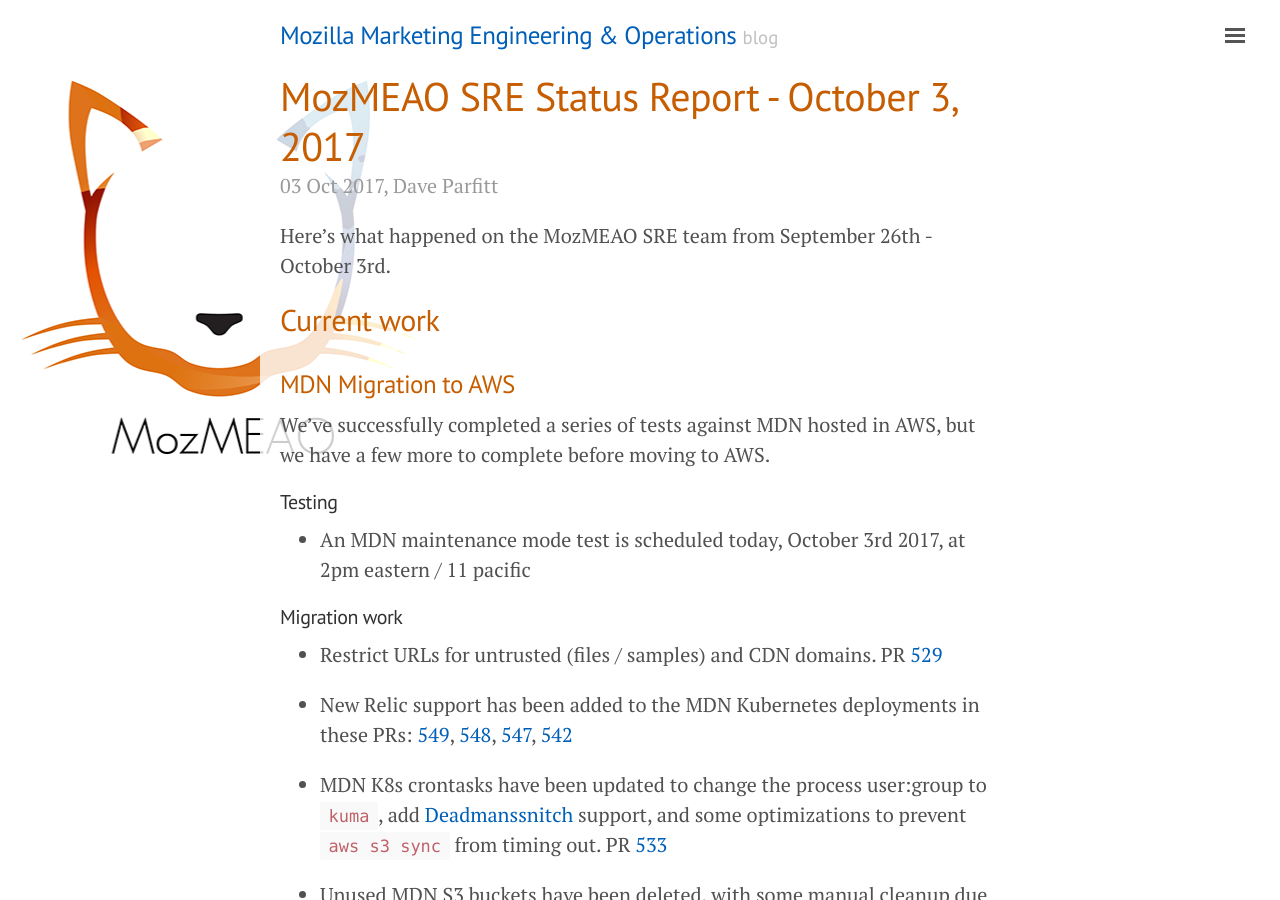
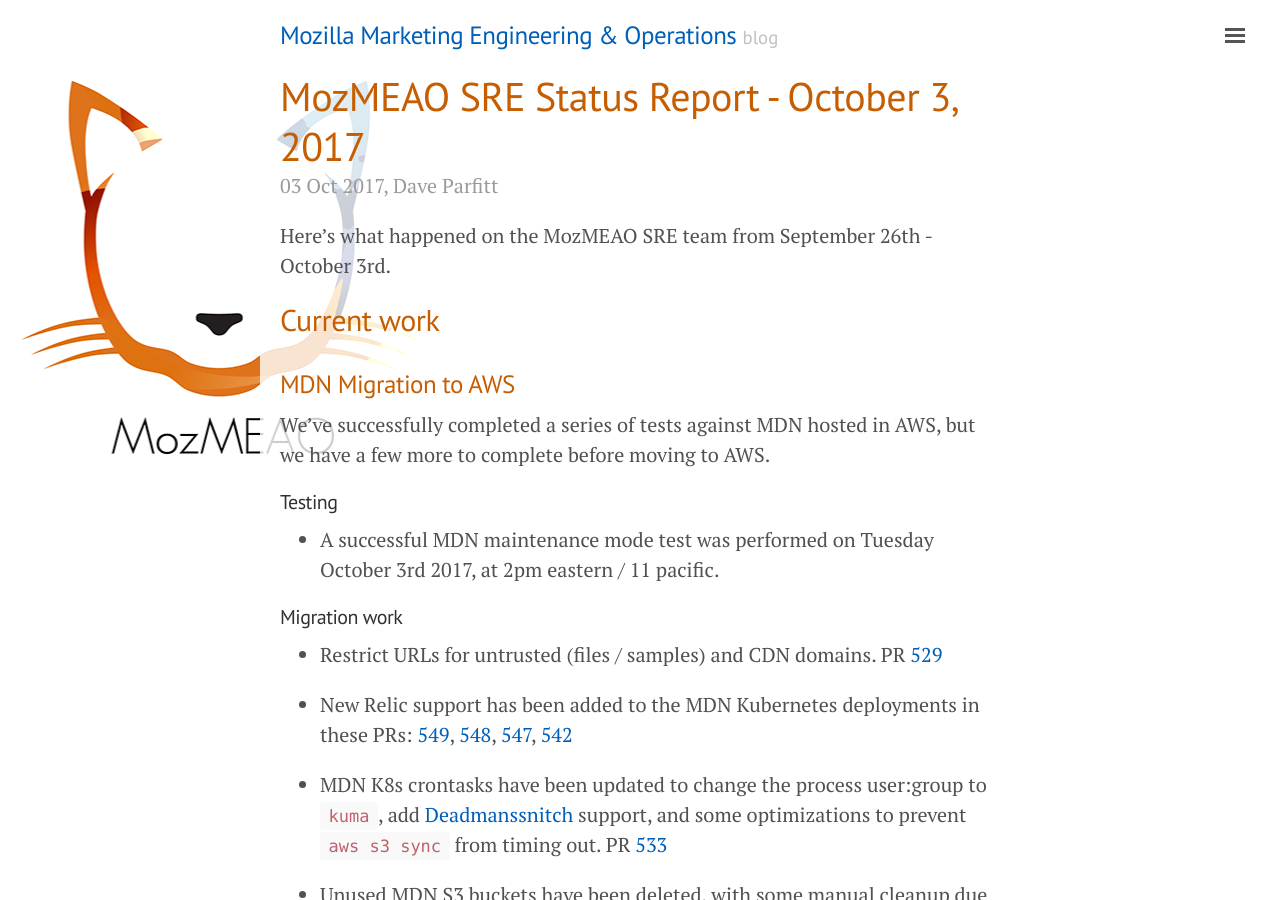
Before and after one commit to mozilla/meao, a Jekyll site: the page built from _posts/2017-10-03-sre-status.md, in a window 1280 px wide and 900 px high. Built offline with Jekyll 4.4.1, drawn with Linux system fonts in a browser that asks for light colours.

Commit message:
Update mm test wording

```diff
--- a/_posts/2017-10-03-sre-status.md
+++ b/_posts/2017-10-03-sre-status.md
@@ -17,7 +17,7 @@ We've successfully completed a series of tests against MDN hosted in AWS, but we
 
 #### Testing
 
-- An MDN maintenance mode test is scheduled today, October 3rd 2017, at 2pm eastern / 11 pacific
+- A successful MDN maintenance mode test was performed on Tuesday October 3rd 2017, at 2pm eastern / 11 pacific.
 
 #### Migration work
 
```
